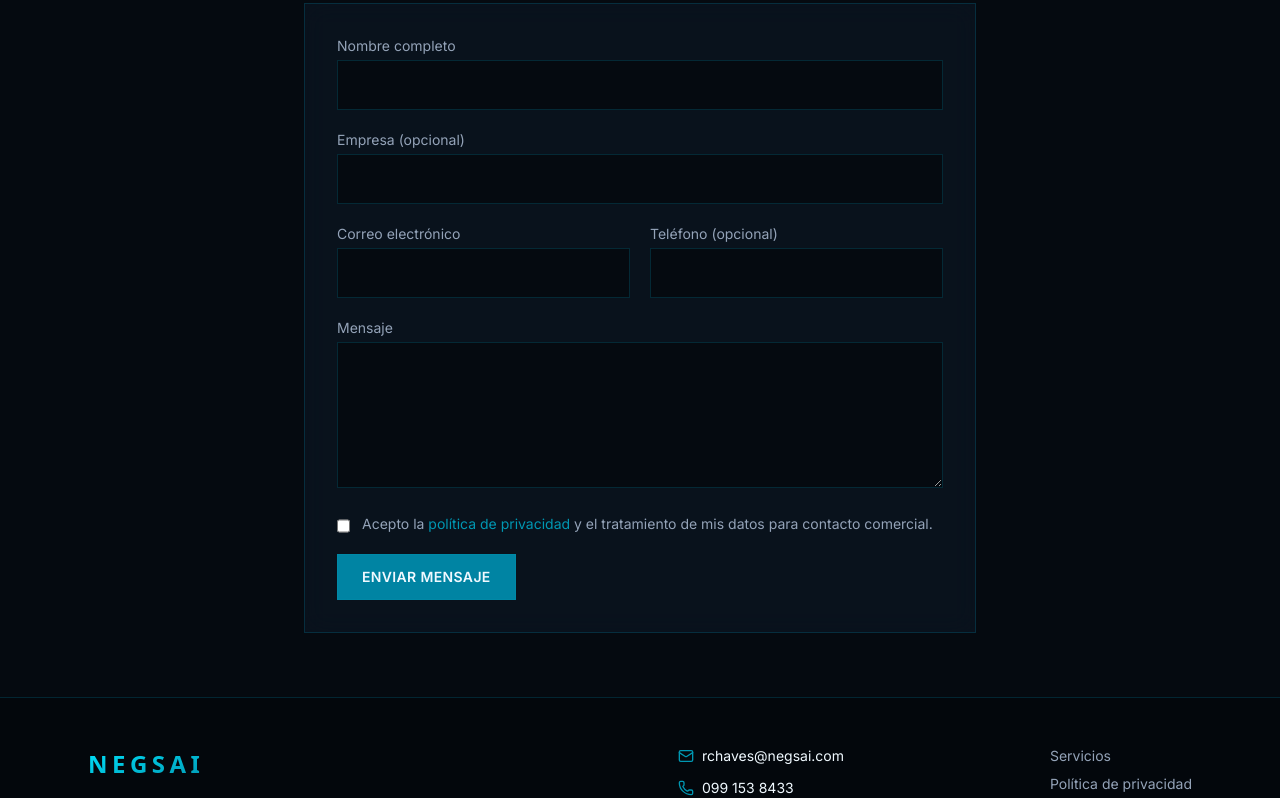
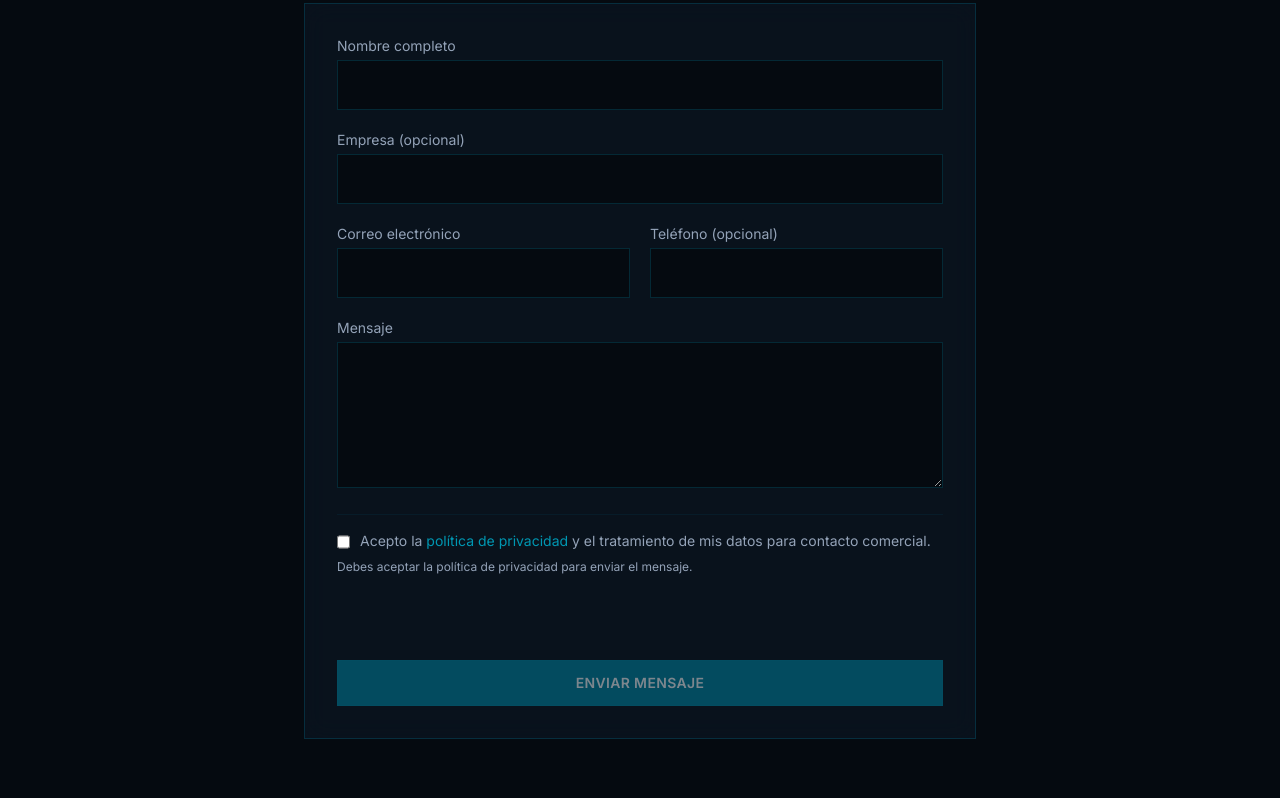
Before and after one commit to ricardoch2296/negsai-web, a Next.js app: page / in a window 1280 px wide. Shown: the part 2530-3328 px from the top of the page. Built offline with nearby package versions, Linux system fonts and the light colour scheme; no server answers.

Commit message:
fix: formulario contacto — privacidad obligatoria y Turnstile

```diff
--- a/src/app/api/contact/route.ts
+++ b/src/app/api/contact/route.ts
@@ -23,7 +23,10 @@
       body: new URLSearchParams({ secret, response: token }),
     },
   );
-  const data = (await res.json()) as { success?: boolean };
+  const data = (await res.json()) as {
+    success?: boolean;
+    "error-codes"?: string[];
+  };
   return !!data.success;
 }
 
--- a/src/components/home/ContactForm.tsx
+++ b/src/components/home/ContactForm.tsx
@@ -4,16 +4,23 @@
 import { SectionTitle } from "@/components/ui/SectionTitle";
 import { homeContent } from "@/content/home.es";
 import Link from "next/link";
-import { FormEvent, useState } from "react";
+import { FormEvent, useEffect, useRef, useState } from "react";
 
 declare global {
   interface Window {
     turnstile?: {
       render: (
         el: HTMLElement,
-        opts: { sitekey: string; callback: (token: string) => void },
-      ) => void;
-      reset: () => void;
+        opts: {
+          sitekey: string;
+          callback: (token: string) => void;
+          "error-callback"?: () => void;
+          size?: "normal" | "flexible" | "compact";
+          theme?: "light" | "dark" | "auto";
+        },
+      ) => string;
+      reset: (widgetId?: string) => void;
+      remove: (widgetId: string) => void;
     };
   }
 }
@@ -23,12 +30,79 @@
   const [status, setStatus] = useState<"idle" | "loading" | "success" | "error">(
     "idle",
   );
+  const [errorDetail, setErrorDetail] = useState("");
+  const [privacyAccepted, setPrivacyAccepted] = useState(false);
   const [turnstileToken, setTurnstileToken] = useState("");
+  const [turnstileError, setTurnstileError] = useState(false);
+  const turnstileRef = useRef<HTMLDivElement>(null);
+  const widgetIdRef = useRef<string | null>(null);
   const siteKey = process.env.NEXT_PUBLIC_TURNSTILE_SITE_KEY;
+
+  const needsTurnstile = Boolean(siteKey);
+  const canSubmit =
+    privacyAccepted &&
+    status !== "loading" &&
+    (!needsTurnstile || Boolean(turnstileToken));
+
+  useEffect(() => {
+    if (!siteKey || !turnstileRef.current) return;
+
+    const mount = () => {
+      const el = turnstileRef.current;
+      if (!el || !window.turnstile || widgetIdRef.current) return;
+
+      widgetIdRef.current = window.turnstile.render(el, {
+        sitekey: siteKey,
+        size: "flexible",
+        theme: "dark",
+        callback: (token) => {
+          setTurnstileToken(token);
+          setTurnstileError(false);
+        },
+        "error-callback": () => {
+          setTurnstileToken("");
+          setTurnstileError(true);
+        },
+      });
+    };
+
+    if (window.turnstile) {
+      mount();
+    } else {
+      const existing = document.querySelector(
+        'script[src*="challenges.cloudflare.com/turnstile"]',
+      );
+      if (existing) {
+        existing.addEventListener("load", mount);
+      } else {
+        const script = document.createElement("script");
+        script.src =
+          "https://challenges.cloudflare.com/turnstile/v0/api.js?render=explicit";
+        script.async = true;
+        script.onload = mount;
+        document.head.appendChild(script);
+      }
+    }
+
+    return () => {
+      if (widgetIdRef.current && window.turnstile?.remove) {
+        window.turnstile.remove(widgetIdRef.current);
+        widgetIdRef.current = null;
+      }
+    };
+  }, [siteKey]);
 
   async function onSubmit(e: FormEvent<HTMLFormElement>) {
     e.preventDefault();
+    if (!privacyAccepted) return;
+    if (needsTurnstile && !turnstileToken) {
+      setErrorDetail(contact.turnstileError);
+      setStatus("error");
+      return;
+    }
+
     setStatus("loading");
+    setErrorDetail("");
 
     const form = e.currentTarget;
     const data = new FormData(form);
@@ -43,21 +117,31 @@
           email: data.get("email"),
           phone: data.get("phone") || null,
           message: data.get("message"),
-          privacyAccepted: data.get("privacy") === "on",
+          privacyAccepted: true,
           turnstileToken: turnstileToken || null,
         }),
       });
 
+      const json = (await res.json().catch(() => ({}))) as { error?: string };
+
       if (!res.ok) {
-        throw new Error("Request failed");
+        throw new Error(json.error ?? "Request failed");
       }
 
       setStatus("success");
       form.reset();
-      window.turnstile?.reset();
+      setPrivacyAccepted(false);
+      if (widgetIdRef.current && window.turnstile?.reset) {
+        window.turnstile.reset(widgetIdRef.current);
+      }
       setTurnstileToken("");
-    } catch {
+    } catch (err) {
       setStatus("error");
+      setErrorDetail(
+        err instanceof Error && err.message !== "Request failed"
+          ? err.message
+          : contact.error,
+      );
     }
   }
 
@@ -128,12 +212,14 @@
               className="w-full resize-y border border-border bg-background px-4 py-3 text-foreground outline-none focus:border-teal-light"
             />
           </div>
-            <label className="flex gap-3 text-sm text-muted">
+
+          <div className="space-y-2 border-t border-border/40 pt-4">
+            <label className="flex cursor-pointer gap-2.5 text-sm text-muted">
               <input
-                name="privacy"
                 type="checkbox"
-                required
-                className="mt-1 accent-teal-light"
+                checked={privacyAccepted}
+                onChange={(e) => setPrivacyAccepted(e.target.checked)}
+                className="mt-0.5 shrink-0 accent-teal-light"
               />
               <span>
                 Acepto la{" "}
@@ -147,36 +233,26 @@
               </span>
             </label>
 
-            {siteKey && (
-              <div
-                className="cf-turnstile"
-                data-sitekey={siteKey}
-                ref={(el) => {
-                  if (!el || !siteKey || el.dataset.rendered) return;
-                  el.dataset.rendered = "1";
-                  const script = document.createElement("script");
-                  script.src =
-                    "https://challenges.cloudflare.com/turnstile/v0/api.js?render=explicit";
-                  script.async = true;
-                  script.onload = () => {
-                    window.turnstile?.render(el, {
-                      sitekey: siteKey,
-                      callback: (token) => setTurnstileToken(token),
-                    });
-                  };
-                  if (!document.querySelector('script[src*="turnstile"]')) {
-                    document.head.appendChild(script);
-                  } else if (window.turnstile) {
-                    window.turnstile.render(el, {
-                      sitekey: siteKey,
-                      callback: (token) => setTurnstileToken(token),
-                    });
-                  }
-                }}
-              />
+            {!privacyAccepted && (
+              <p className="text-xs text-muted">{contact.privacyRequired}</p>
             )}
 
-            <Button type="submit" disabled={status === "loading"} className="w-full sm:w-auto">
+            {siteKey && (
+              <div ref={turnstileRef} className="min-h-[65px] w-full" />
+            )}
+
+            {turnstileError && (
+              <p className="text-sm text-amber-400/90" role="alert">
+                {contact.turnstileError}
+              </p>
+            )}
+
+            <div className="flex flex-col gap-2 pt-1">
+              <Button
+                type="submit"
+                disabled={!canSubmit}
+                className="w-full sm:w-auto"
+              >
                 {status === "loading" ? "Enviando…" : contact.submit}
               </Button>
 
@@ -187,9 +263,11 @@
               )}
               {status === "error" && (
                 <p className="text-sm text-red-400" role="alert">
-                {contact.error}
+                  {errorDetail || contact.error}
                 </p>
               )}
+            </div>
+          </div>
         </form>
       </div>
     </section>
--- a/src/content/home.es.ts
+++ b/src/content/home.es.ts
@@ -110,6 +110,10 @@
         "Acepto la política de privacidad y el tratamiento de mis datos para fines de contacto comercial.",
     },
     submit: "Enviar mensaje",
+    privacyRequired:
+      "Debes aceptar la política de privacidad para enviar el mensaje.",
+    turnstileError:
+      "No se pudo cargar la verificación anti-spam. Comprueba que en Cloudflare Turnstile estén los dominios negsai.com y www.negsai.com.",
     success: "¡Gracias! Recibimos tu mensaje y te contactaremos pronto.",
     error: "No pudimos enviar el mensaje. Intenta de nuevo o escríbenos directamente.",
   },
```
Lines whose indentation alone changed are shown as unchanged.
